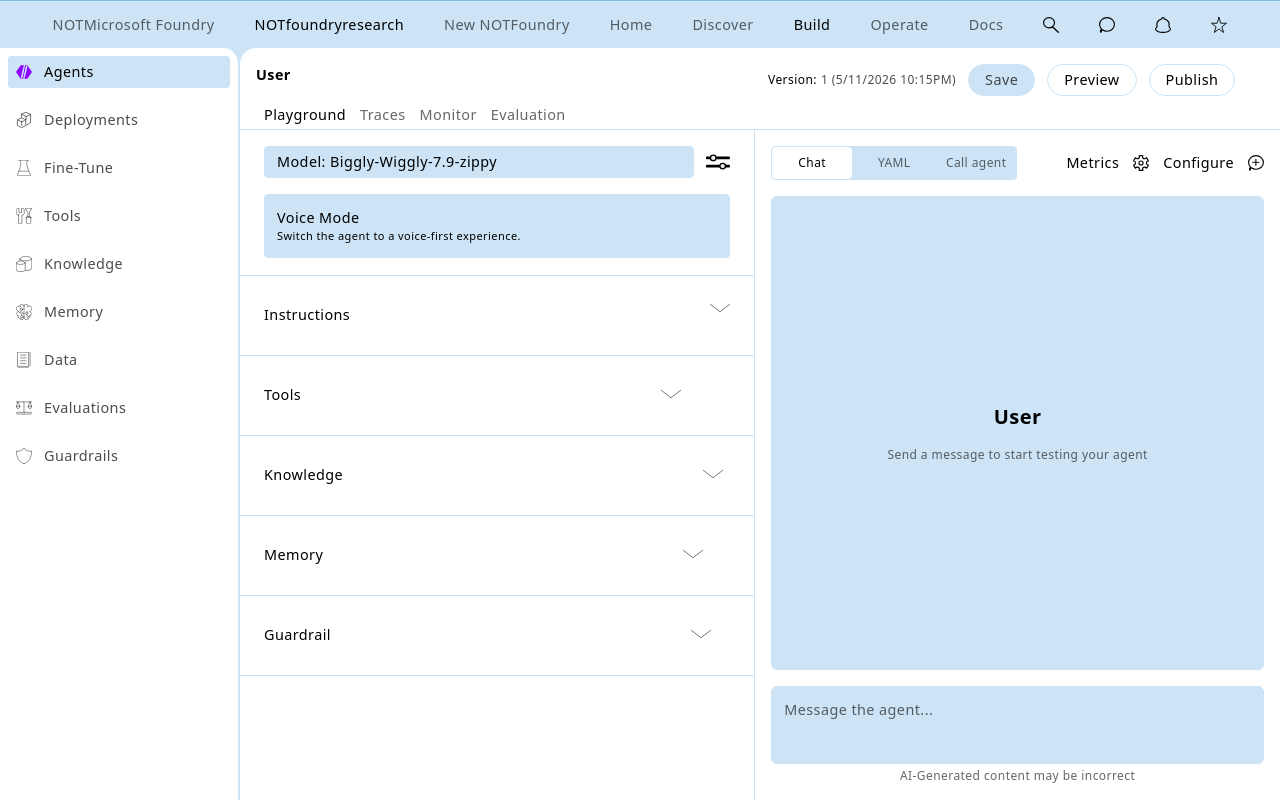
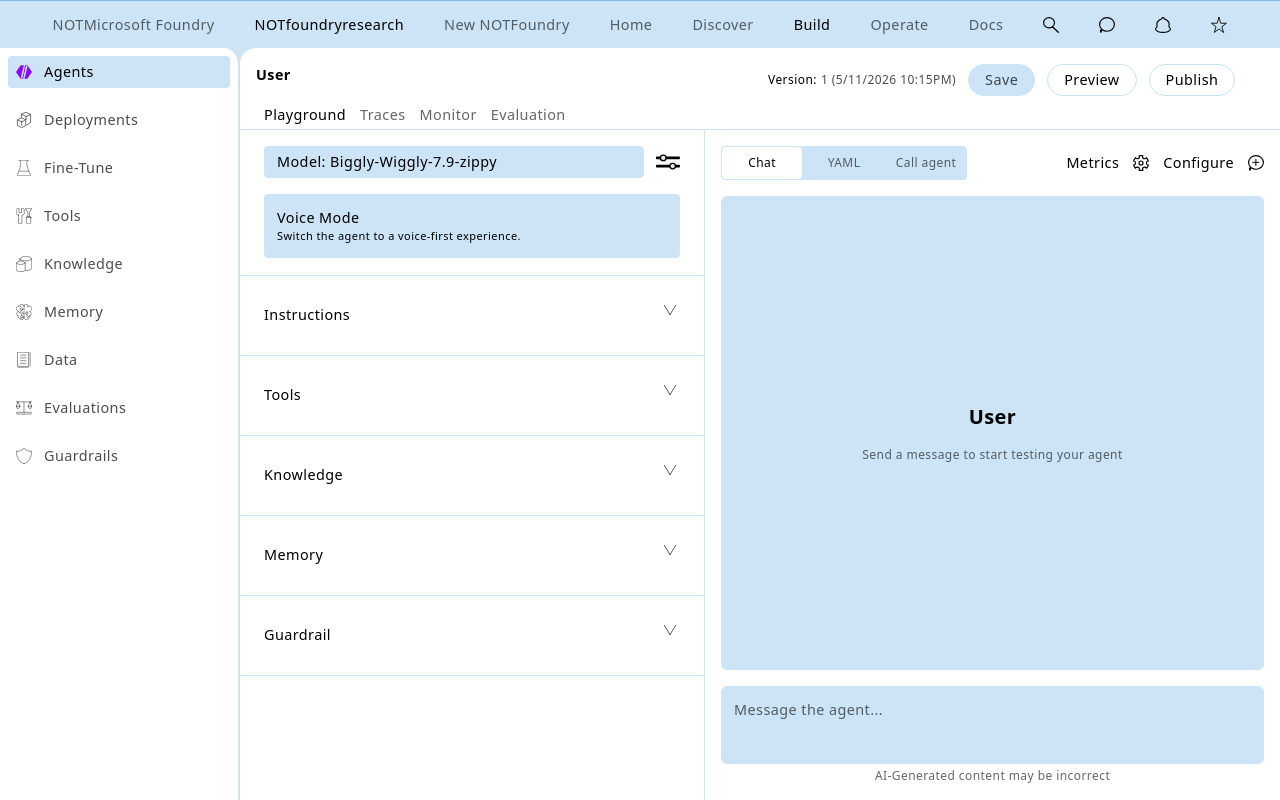
Before and after one commit to schoolblues/TailwindDemo, a React (Vite) app: page / in a window 1280 px wide. Built offline with nearby package versions, Linux system fonts and the light colour scheme.

Commit message:
updated drop down
fixed jitters
updated so that the block of code isn't being repeated
altered the strokewidth of the svg to feel more consistent

```diff
--- a/src/components/ModelGuardrail.tsx
+++ b/src/components/ModelGuardrail.tsx
@@ -21,12 +21,12 @@ function ModelGuardrail() {
     }, [open]);
 
     return (
-        <div className={`flex flex-1 flex-row border-b border-solid border-windows-100 bg-white transition-all duration-250 ease-in-out overflow-hidden ${open ? "max-h-150" : "max-h-20"}`}>
-            <div className="ml-6 mt-7">
+        <div className={`flex flex-row items-start border-b pt-7 border-solid border-windows-100 min-h-20 bg-white transition-[max-height] duration-300 ease-in-out overflow-hidden ${open ? "max-h-60" : "max-h-20"}`}>
+            <div className="ml-6">
                 <p>Guardrail</p>
             </div>
-            <div ref={ref} className="flex flex-col pt-7 mr-6">
-                <button className="ml-90 w-5 h-5" onClick={() => setOpen(o => !o)}>
+            <div ref={ref} className="flex flex-col mr-6 ml-auto">
+                <button className="w-3 h-3 self-end mr-1" onClick={() => setOpen(o => !o)}>
                     <img src={open ? arrowUp : arrowDown} alt="img"/>
                 </button>
             </div>
--- a/src/components/ModelInstructions.tsx
+++ b/src/components/ModelInstructions.tsx
@@ -21,15 +21,15 @@ function ModelInstructions() {
     }, [open]);
 
     return (
-        <div className={`flex flex-1 flex-row border-b border-solid border-windows-100 bg-white transition-all duration-250 ease-in-out overflow-hidden ${open ? "max-h-150" : "max-h-20"}`}>
-            <div className="ml-6 mt-7">
+        <div className={`flex flex-row items-start border-b pt-7 border-solid border-windows-100 bg-white transition-[max-height] duration-300 ease-in-out overflow-hidden ${open ? "max-h-60" : "max-h-20"}`}>
+            <div className="ml-6">
                 <p>Instructions</p>
             </div>
-            <div ref={ref} className="flex flex-col pt-7 mr-6">
-                <button className="ml-90 w-5 h-5" onClick={() => setOpen(o => !o)}>
+            <div ref={ref} className="flex flex-col mr-6">
+                <button className="w-3 h-3 self-end mr-1" onClick={() => setOpen(o => !o)}>
                     <img src={open ? arrowUp : arrowDown} alt="img"/>
                 </button>
-                <div className={`-ml-21 mt-14 mb-6 pb-26 bg-windows-100 transition-all duration-200 ease-in-out ${open ? "max-h-150 opacity-100" : "max-h-0 opacity-0"}`}>
+                <div className={`-ml-21 mt-14 mb-6 pb-15 bg-windows-100`}>
                     <p className='m-2 text-black/60'>
                         Write your prompt here to give your agent instructions.
                     </p>
--- a/src/components/ModelKnowledge.tsx
+++ b/src/components/ModelKnowledge.tsx
@@ -21,12 +21,12 @@ function ModelKnowledge() {
     }, [open]);
 
     return (
-        <div className={`flex flex-1 flex-row border-b border-solid border-windows-100 bg-white transition-all duration-250 ease-in-out overflow-hidden ${open ? "max-h-150" : "max-h-20"}`}>
-            <div className="ml-6 mt-7">
+        <div className={`flex flex-row items-start border-b pt-7 border-solid border-windows-100 min-h-20 bg-white transition-[max-height] duration-300 ease-in-out overflow-hidden ${open ? "max-h-60" : "max-h-20"}`}>
+            <div className="ml-6">
                 <p>Knowledge</p>
             </div>
-            <div ref={ref} className="flex flex-col pt-7 mr-6">
-                <button className="ml-90 w-5 h-5" onClick={() => setOpen(o => !o)}>
+            <div ref={ref} className="flex flex-col mr-6 ml-auto">
+                <button className="w-3 h-3 self-end mr-1" onClick={() => setOpen(o => !o)}>
                     <img src={open ? arrowUp : arrowDown} alt="img"/>
                 </button>
             </div>
--- a/src/components/ModelMemory.tsx
+++ b/src/components/ModelMemory.tsx
@@ -21,12 +21,12 @@ function ModelMemory() {
     }, [open]);
 
     return (
-        <div className={`flex flex-1 flex-row border-b border-solid border-windows-100 bg-white transition-all duration-250 ease-in-out overflow-hidden ${open ? "max-h-150" : "max-h-20"}`}>
-            <div className="ml-6 mt-7">
+        <div className={`flex flex-row items-start border-b pt-7 border-solid border-windows-100 min-h-20 bg-white transition-[max-height] duration-300 ease-in-out overflow-hidden ${open ? "max-h-60" : "max-h-20"}`}>
+            <div className="ml-6">
                 <p>Memory</p>
             </div>
-            <div ref={ref} className="flex flex-col pt-7 mr-6">
-                <button className="ml-90 w-5 h-5" onClick={() => setOpen(o => !o)}>
+            <div ref={ref} className="flex flex-col mr-6 ml-auto">
+                <button className="w-3 h-3 self-end mr-1" onClick={() => setOpen(o => !o)}>
                     <img src={open ? arrowUp : arrowDown} alt="img"/>
                 </button>
             </div>
--- a/src/components/ModelTools.tsx
+++ b/src/components/ModelTools.tsx
@@ -21,12 +21,12 @@ function ModelTools() {
     }, [open]);
 
     return (
-        <div className={`flex flex-1 flex-row border-b border-solid border-windows-100 bg-white transition-all duration-250 ease-in-out overflow-hidden ${open ? "max-h-150" : "max-h-20"}`}>
-            <div className="ml-6 mt-7">
+        <div className={`flex flex-row items-start border-b pt-7 border-solid border-windows-100 min-h-20 bg-white transition-[max-height] duration-300 ease-in-out overflow-hidden ${open ? "max-h-60" : "max-h-20"}`}>
+            <div className="ml-6">
                 <p>Tools</p>
             </div>
-            <div ref={ref} className="flex flex-col pt-7 mr-6">
-                <button className="ml-90 w-5 h-5" onClick={() => setOpen(o => !o)}>
+            <div ref={ref} className="flex flex-col mr-6 ml-auto">
+                <button className="w-3 h-3 self-end mr-1" onClick={() => setOpen(o => !o)}>
                     <img src={open ? arrowUp : arrowDown} alt="img"/>
                 </button>
             </div>
```
Also changed, not shown: src/assets/arrowDown.svg, src/assets/arrowUp.svg.
